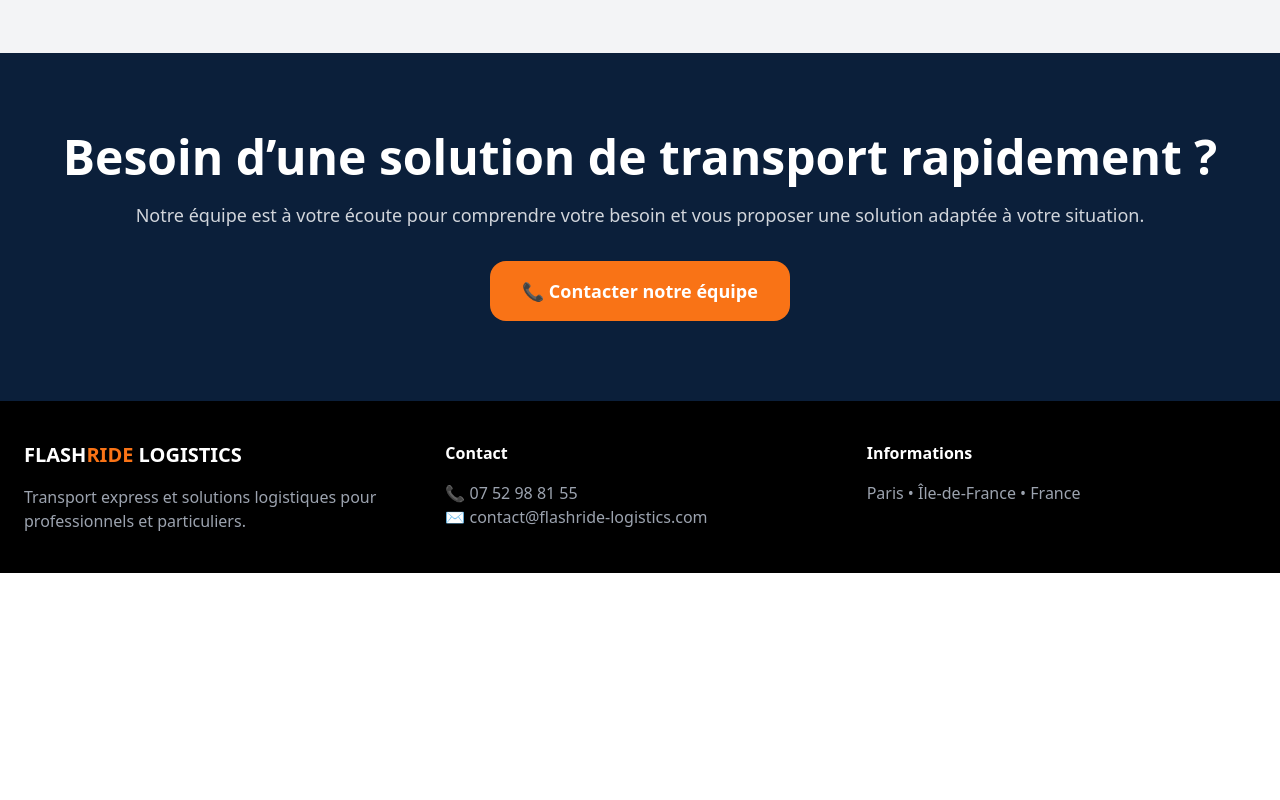
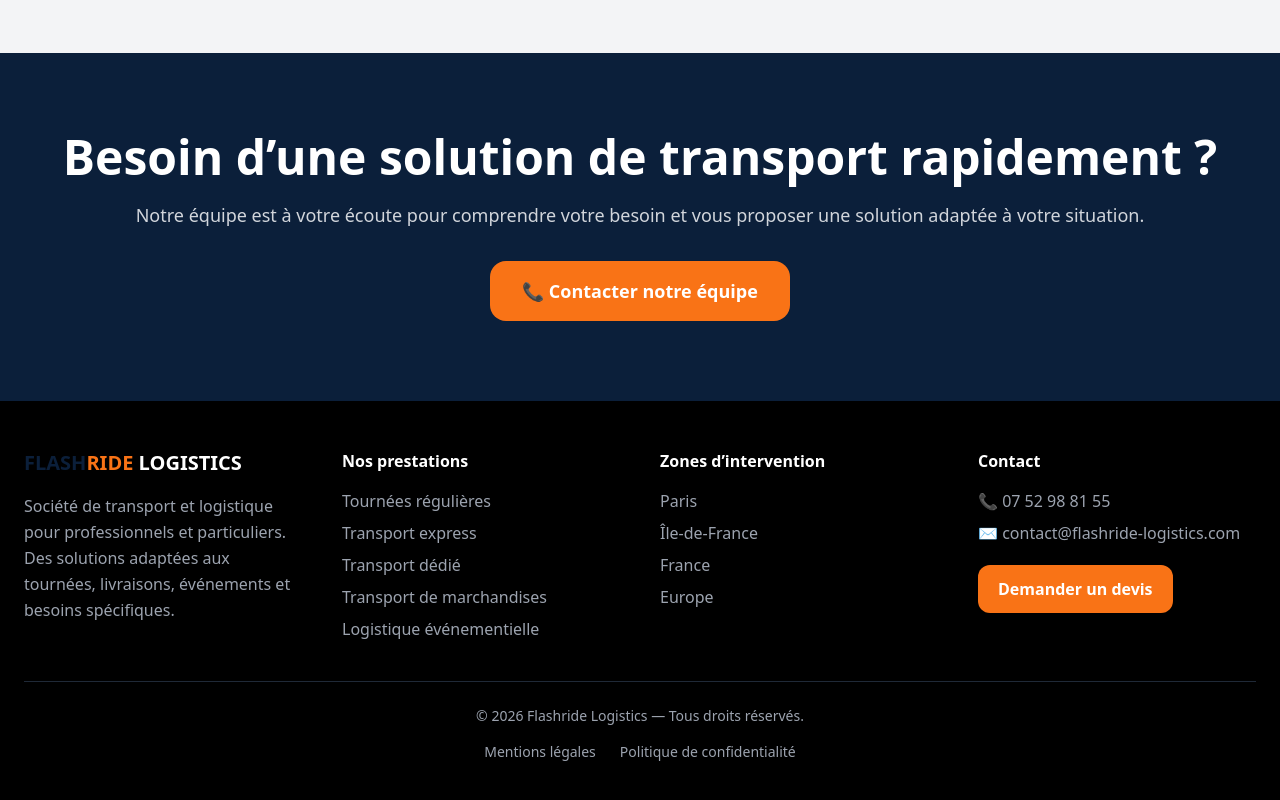
Before and after one commit to jasonvandommele-commits/flashride-logistics, a Next.js app: page /transport-express in a window 1280 px wide. Shown: the part 2038-2838 px from the top of the page. Before the commit the page ends 2611 px from the top, so only its background shows below. Built offline with nearby package versions, Linux system fonts and the light colour scheme.

Commit message:
Update page.jsx

```diff
--- a/app/transport-express/page.jsx
+++ b/app/transport-express/page.jsx
@@ -461,59 +461,173 @@ export default function TransportExpress() {
 
 
 
-      {/* FOOTER */}
+            {/* FOOTER */}
 
-      <footer className="bg-black text-gray-400 py-10 px-6">
+      <footer className="bg-black text-gray-400 py-12 px-6">
 
 
-        <div className="max-w-7xl mx-auto grid md:grid-cols-3 gap-8">
+        <div className="max-w-7xl mx-auto grid md:grid-cols-4 gap-10">
 
 
           <div>
 
             <h3 className="text-white text-xl font-black">
-              <span className="text-white">FLASH</span>
-              <span className="text-orange-500">RIDE</span>
-              <span className="text-white"> LOGISTICS</span>
+
+              <span className="text-[#0B1F3A]">
+                FLASH
+              </span>
+
+              <span className="text-orange-500">
+                RIDE
+              </span>
+
+              <span className="text-white">
+                {" "}LOGISTICS
+              </span>
+
             </h3>
 
 
-            <p className="mt-4">
-              Transport express et solutions logistiques pour professionnels
-              et particuliers.
+            <p className="mt-4 leading-relaxed">
+              Société de transport et logistique pour professionnels et particuliers.
+              Des solutions adaptées aux tournées, livraisons, événements et besoins spécifiques.
             </p>
+
 
           </div>
 
 
 
+
           <div>
 
-            <h4 className="text-white font-bold">
-              Contact
+            <h4 className="text-white font-bold mb-4">
+              Nos prestations
             </h4>
 
-            <p className="mt-4">
-              📞 07 52 98 81 55
-            </p>
 
-            <p>
-              ✉ contact@flashride-logistics.com
-            </p>
+            <ul className="space-y-2">
+
+              <li>
+                Tournées régulières
+              </li>
+
+              <li>
+                Transport express
+              </li>
+
+              <li>
+                Transport dédié
+              </li>
+
+              <li>
+                Transport de marchandises
+              </li>
+
+              <li>
+                Logistique événementielle
+              </li>
+
+            </ul>
+
 
           </div>
 
 
 
+
           <div>
 
-            <h4 className="text-white font-bold">
-              Informations
+            <h4 className="text-white font-bold mb-4">
+              Zones d’intervention
             </h4>
 
-            <p className="mt-4">
-              Paris • Île-de-France • France
+
+            <ul className="space-y-2">
+
+              <li>
+                Paris
+              </li>
+
+              <li>
+                Île-de-France
+              </li>
+
+              <li>
+                France
+              </li>
+
+              <li>
+                Europe
+              </li>
+
+            </ul>
+
+
+          </div>
+
+
+
+
+          <div>
+
+            <h4 className="text-white font-bold mb-4">
+              Contact
+            </h4>
+
+
+            <p>
+              📞 07 52 98 81 55
             </p>
+
+
+            <p className="mt-2">
+              ✉ contact@flashride-logistics.com
+            </p>
+
+
+            <a
+              href="/#devis"
+              className="inline-block mt-5 bg-orange-500 text-white px-5 py-3 rounded-xl font-bold hover:bg-orange-600 transition"
+            >
+              Demander un devis
+            </a>
+
+
+          </div>
+
+
+        </div>
+
+
+
+
+        <div className="border-t border-gray-800 mt-10 pt-6 text-center text-sm">
+
+
+          <p>
+            © 2026 Flashride Logistics — Tous droits réservés.
+          </p>
+
+
+          <div className="mt-4 flex justify-center gap-6">
+
+
+            <a
+              href="/mentions-legales"
+              className="hover:text-orange-500"
+            >
+              Mentions légales
+            </a>
+
+
+            <a
+              href="/confidentialite"
+              className="hover:text-orange-500"
+            >
+              Politique de confidentialité
+            </a>
+
 
           </div>
 
```
